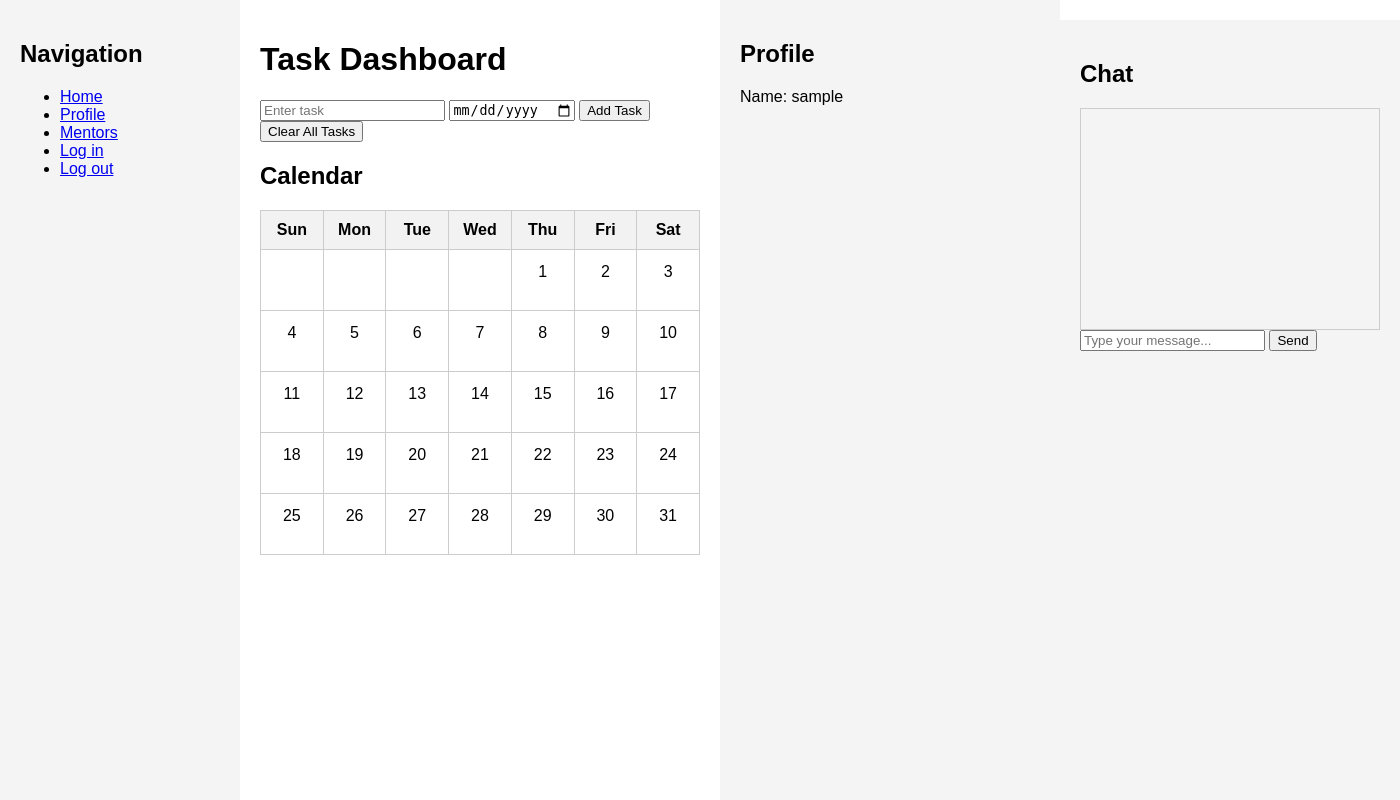
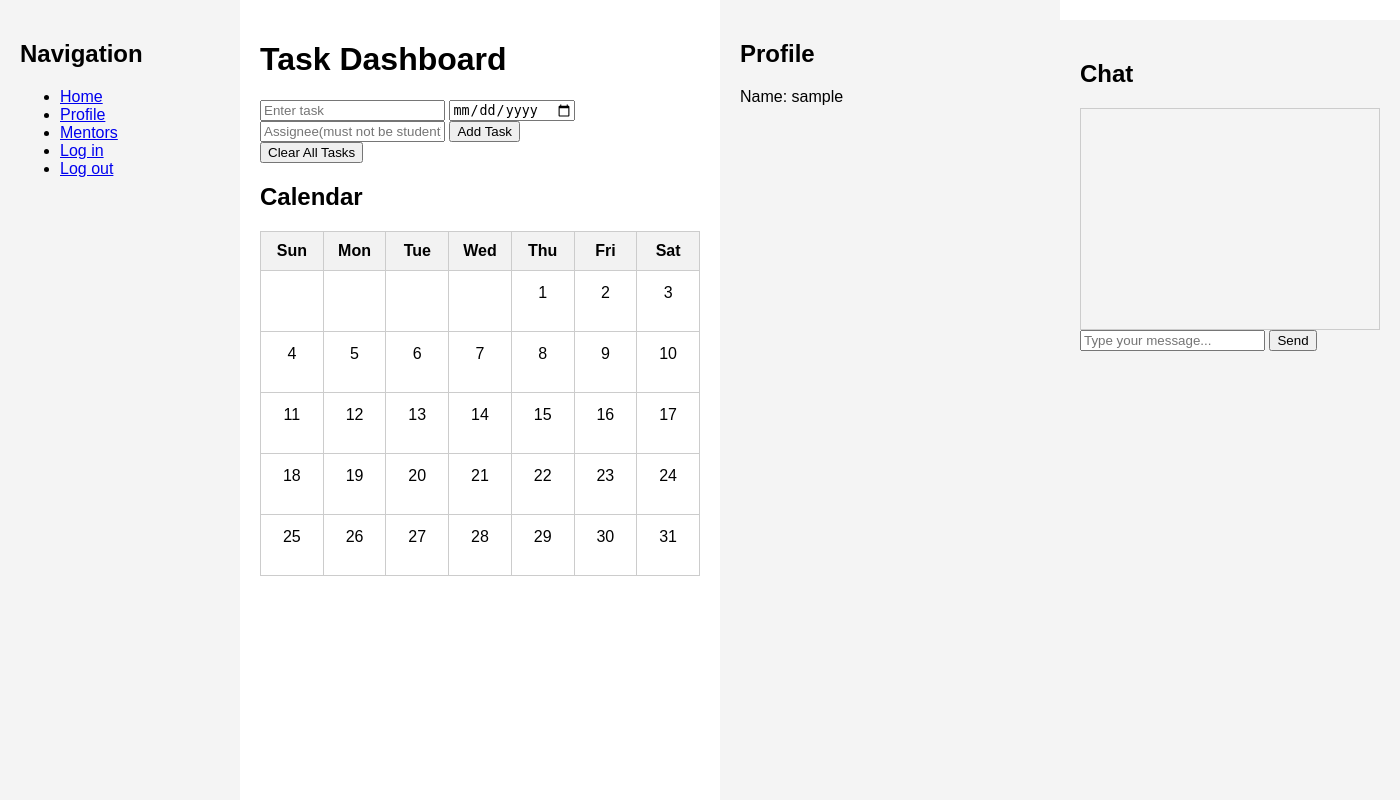
Before and after one commit to AnMe3z/HackTuesX, a Flask app: page /dashboard in a window 1400 px wide. Run offline with Flask 3, Linux system fonts and the light colour scheme; the visitor is signed in with stand-in values (Sample User, id 1); data that the repository does not hold is empty.

Commit message:
user tasks

```diff
--- a/app.py
+++ b/app.py
@@ -85,11 +85,23 @@ def add_task():
     if 'user' in session:
         task_description = request.form['task']
         task_deadline = request.form['deadline']
+        assignee = request.form['assignee']
+        creator = session['user']
 
-        # Add task to Firebase
-        new_task_ref = firebase.post('/tasks', {'description': task_description, 'deadline': task_deadline})
+        # Check if the current user has the privilege to assign tasks
+        # You can replace this condition with your specific logic
+        if creator == 'admin' or creator == 'head':
+            # Add task to Firebase with creator and assignee
+            new_task_ref = firebase.post('/tasks', {
+                'description': task_description,
+                'deadline': task_deadline,
+                'creator': creator,
+                'assignee': assignee
+            })
 
-        return redirect(url_for('dashboard'))
+            return redirect(url_for('dashboard'))
+        else:
+            return redirect(url_for('dashboard', error='You do not have permission to assign tasks'))
     else:
         return redirect(url_for('login'))
 
@@ -102,8 +114,6 @@ def clear_tasks():
         return redirect(url_for('dashboard'))
     else:
         return redirect(url_for('login'))
-
-from datetime import datetime
 
 @app.route('/send_message', methods=['POST'])
 def send_message():
--- a/templates/dashboard.html
+++ b/templates/dashboard.html
@@ -37,6 +37,7 @@
             <form action="{{ url_for('add_task') }}" method="post">
                 <input type="text" name="task" placeholder="Enter task">
                 <input type="date" name="deadline">
+                <input type="text" name="assignee" placeholder="Assignee(must not be student)">
                 <button type="submit">Add Task</button>
             </form>
             <form action="{{ url_for('clear_tasks') }}" method="post">
```
Also changed, not shown: templates/login.html (line endings or trailing spaces).
